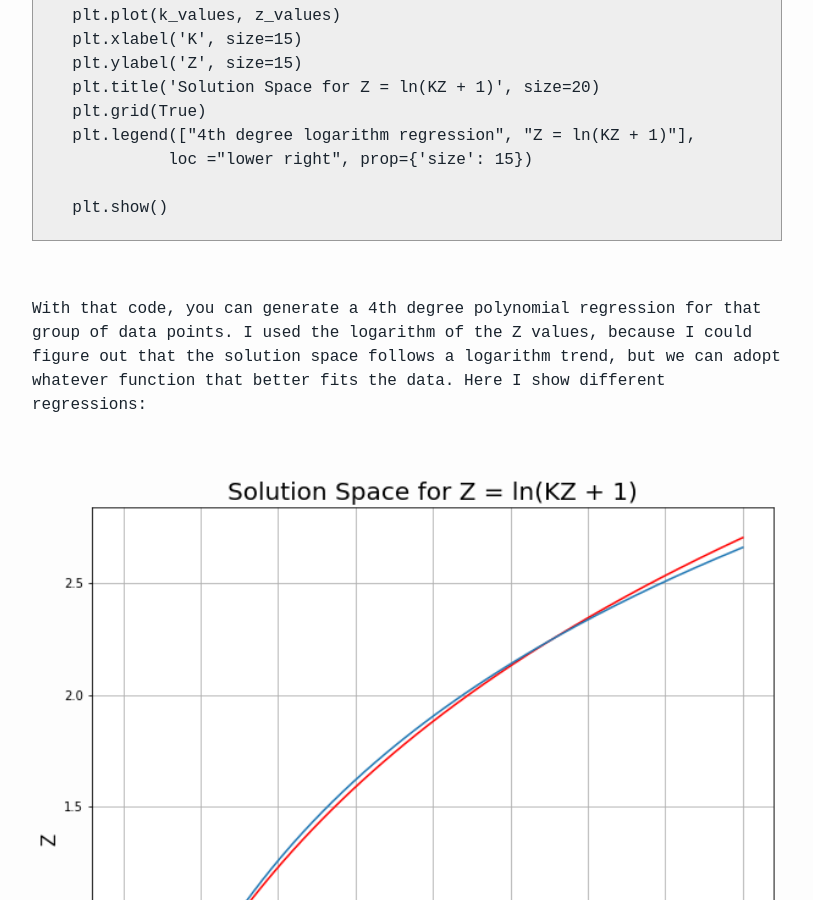
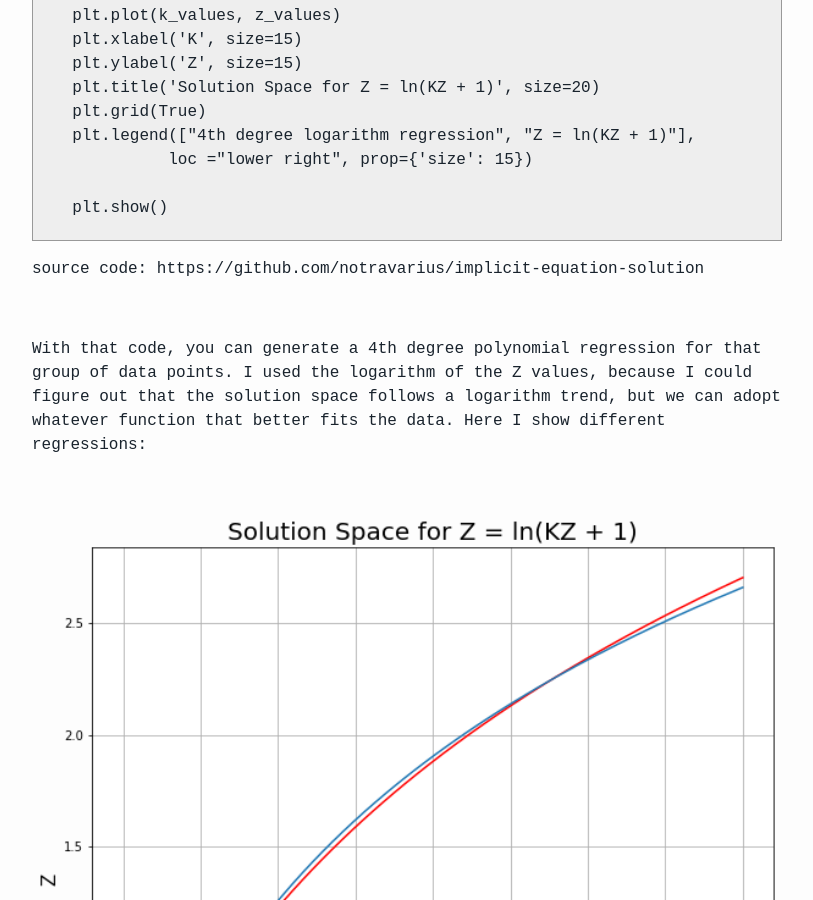
Before and after one commit to leonelBianchi/lebianchi.github.io, a Jekyll site: the page built from _posts/2021-09-19-equation-solving.md, in a window 1280 px wide and 900 px high, scrolled down 2008 px. Shown: the whole window, without its empty margins (233-1046 px from the left). Built offline with Jekyll 4.4.1, drawn with Linux system fonts in a browser that asks for light colours.

```diff
--- a/_posts/2021-09-19-equation-solving.md
+++ b/_posts/2021-09-19-equation-solving.md
@@ -116,6 +116,8 @@
 
   plt.show()
 </div>
+source code: https://github.com/notravarius/implicit-equation-solution
+
 
 <br>
 
```
